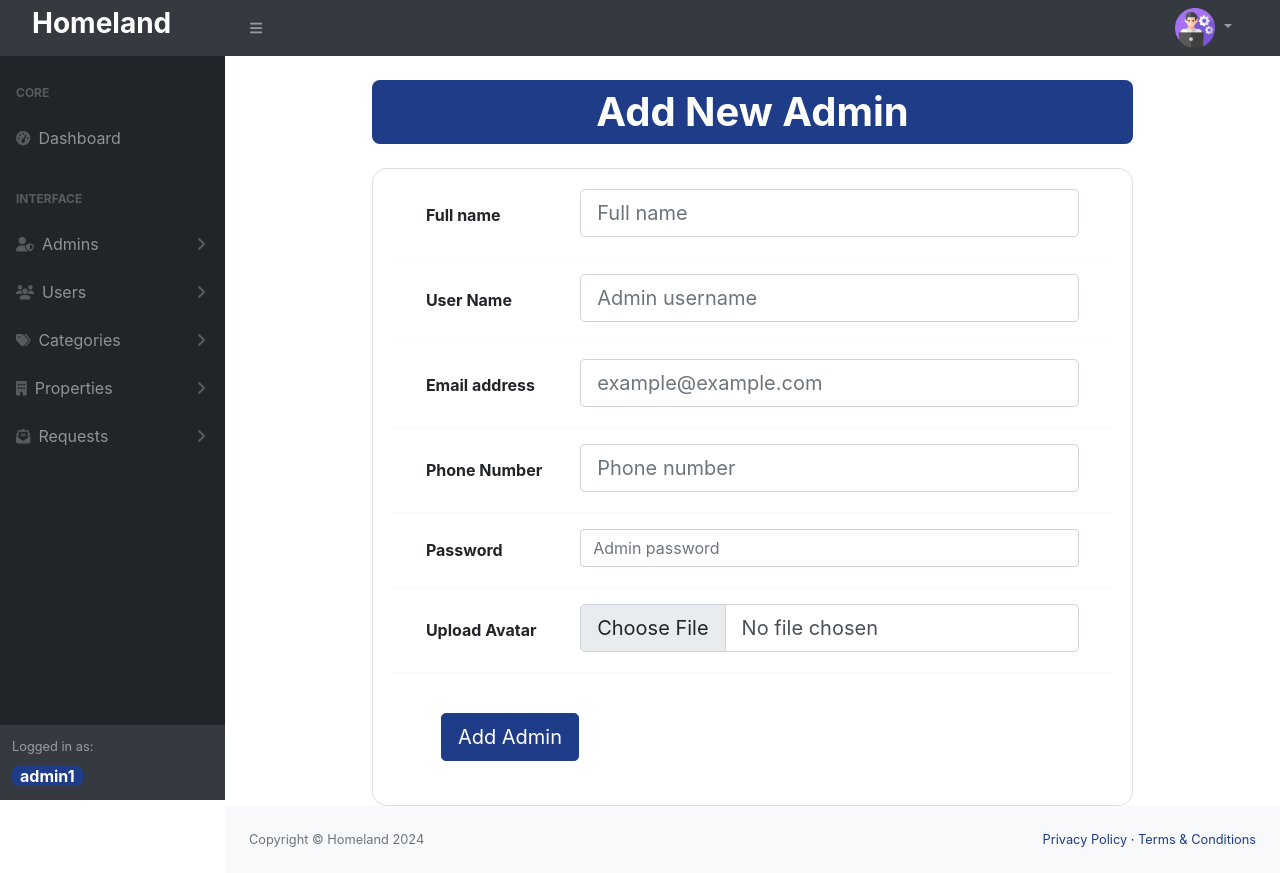
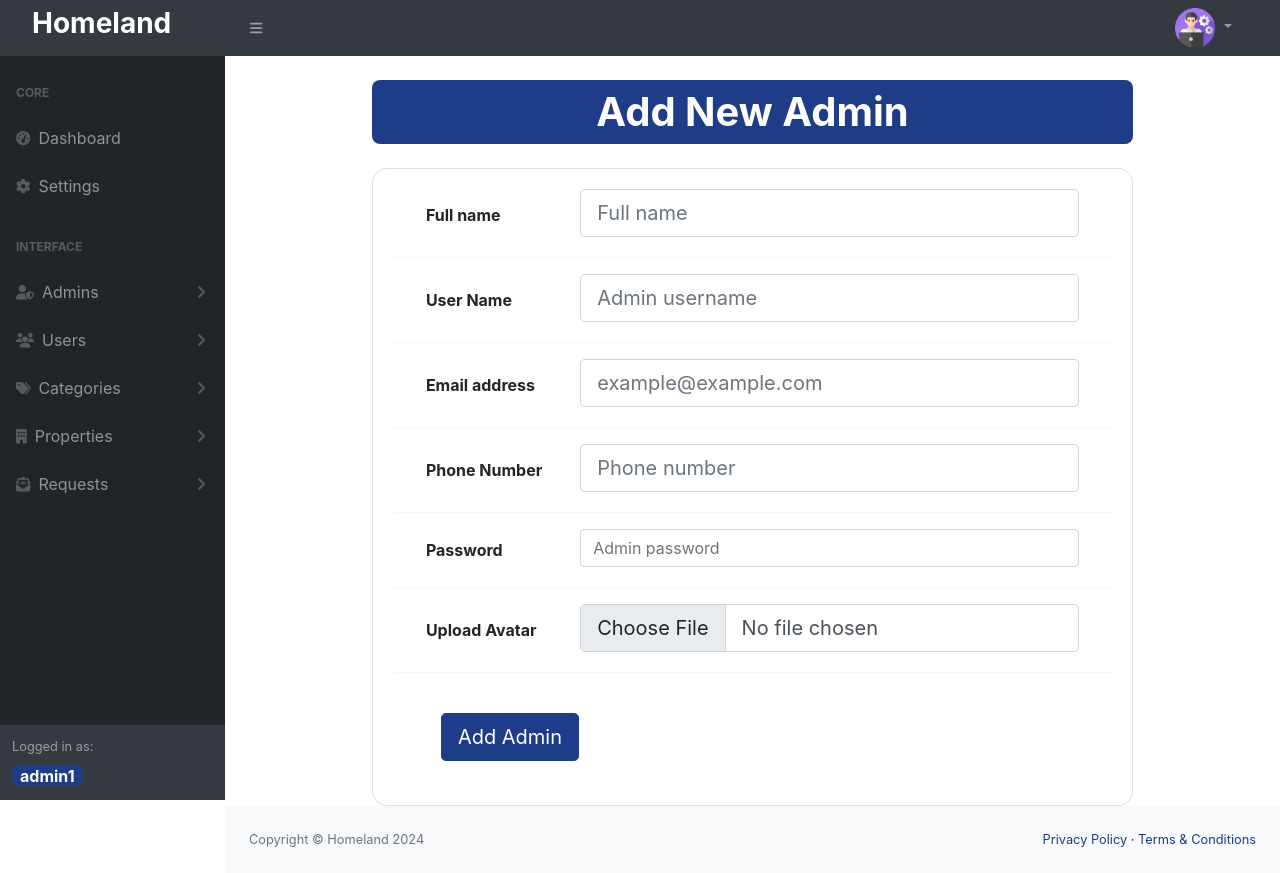
Before and after one commit to Adamo08/homeland, a PHP site: page /Homeland/admin-panel/admins/add-admin.php in a window 1280 px wide. Run offline with PHP 8.4, Linux system fonts and the light colour scheme; the visitor is signed in with stand-in values (Sample User, id 1); data comes from the database, SQL or seed files in the repository; some libraries are stand-ins or nearby versions.

Commit message:
Updated header.php

```diff
--- a/admin-panel/includes/header.php
+++ b/admin-panel/includes/header.php
@@ -11,7 +11,7 @@
         echo "<script> window.location.href = '".ADMINAUTH."login.php' </script>";
     }else{
         // Getting the admin
-        $id = isset($_SESSION['admin_id']);
+        $id = $_SESSION['admin_id'];
         $admin = getAdmin($id);
     }
 
@@ -60,7 +60,8 @@
                         >
                     </a>
                     <ul class="dropdown-menu dropdown-menu-end" aria-labelledby="navbarDropdown">
-                        <li><a class="dropdown-item" href="">Settings</a></li>
+                        <p class="px-3">Welcome back <span class="bg-primary text-white font-weight-bold px-2 rounded-2"><?=$admin['username']?></span></p>
+                        <li><a class="dropdown-item" href="<?php echo ADMINURL?>admins/settings.php">Settings</a></li>
                         <li><hr class="dropdown-divider" /></li>
                         <li><a class="dropdown-item" href="<?php echo ADMINAUTH?>logout.php">Logout</a></li>
                     </ul>
@@ -81,6 +82,10 @@
                             <a class="nav-link" href="<?php echo ADMINURL?>">
                                 <div class="sb-nav-link-icon"><i class="fas fa-tachometer-alt"></i></div>
                                 Dashboard
+                            </a>
+                            <a class="nav-link" href="<?php echo ADMINURL?>admins/settings.php">
+                                <div class="sb-nav-link-icon"><i class="fas fa-gear"></i></div>
+                                Settings
                             </a>
 
                             <div class="sb-sidenav-menu-heading">Interface</div>
```
